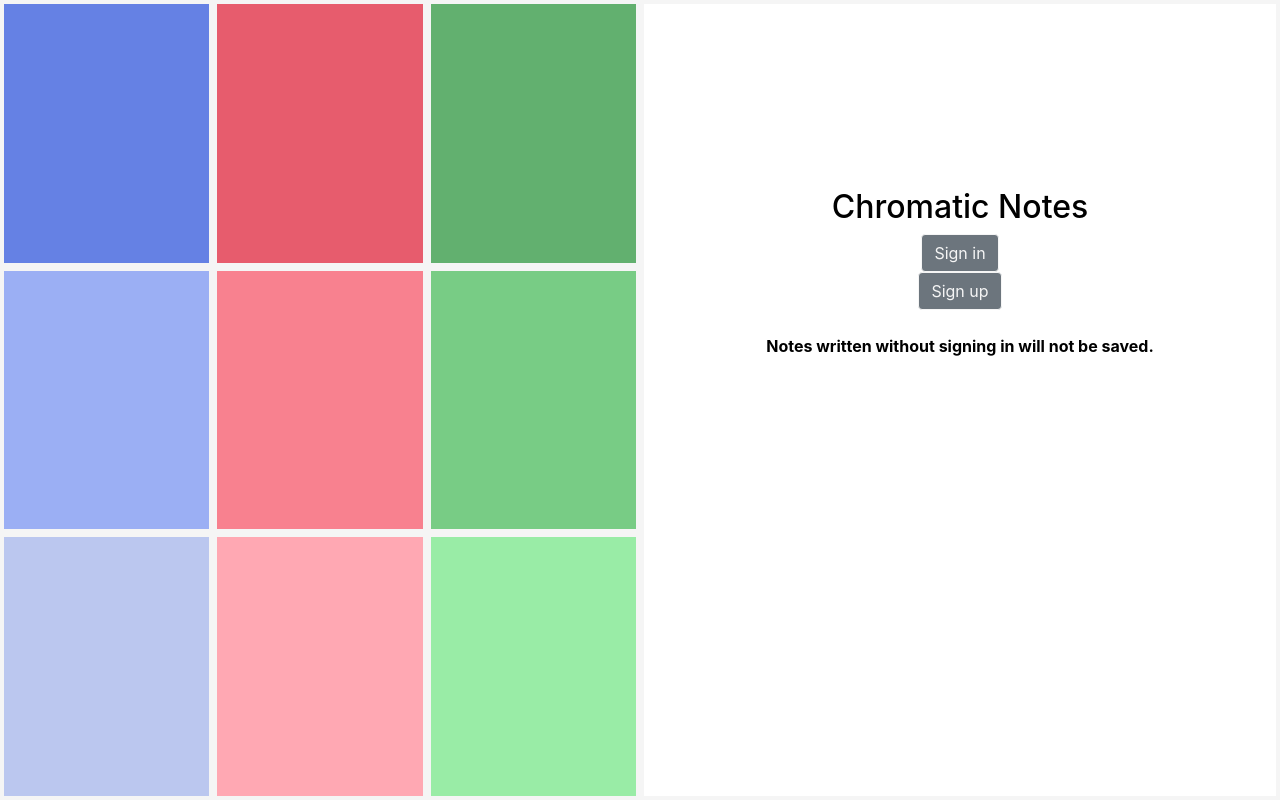
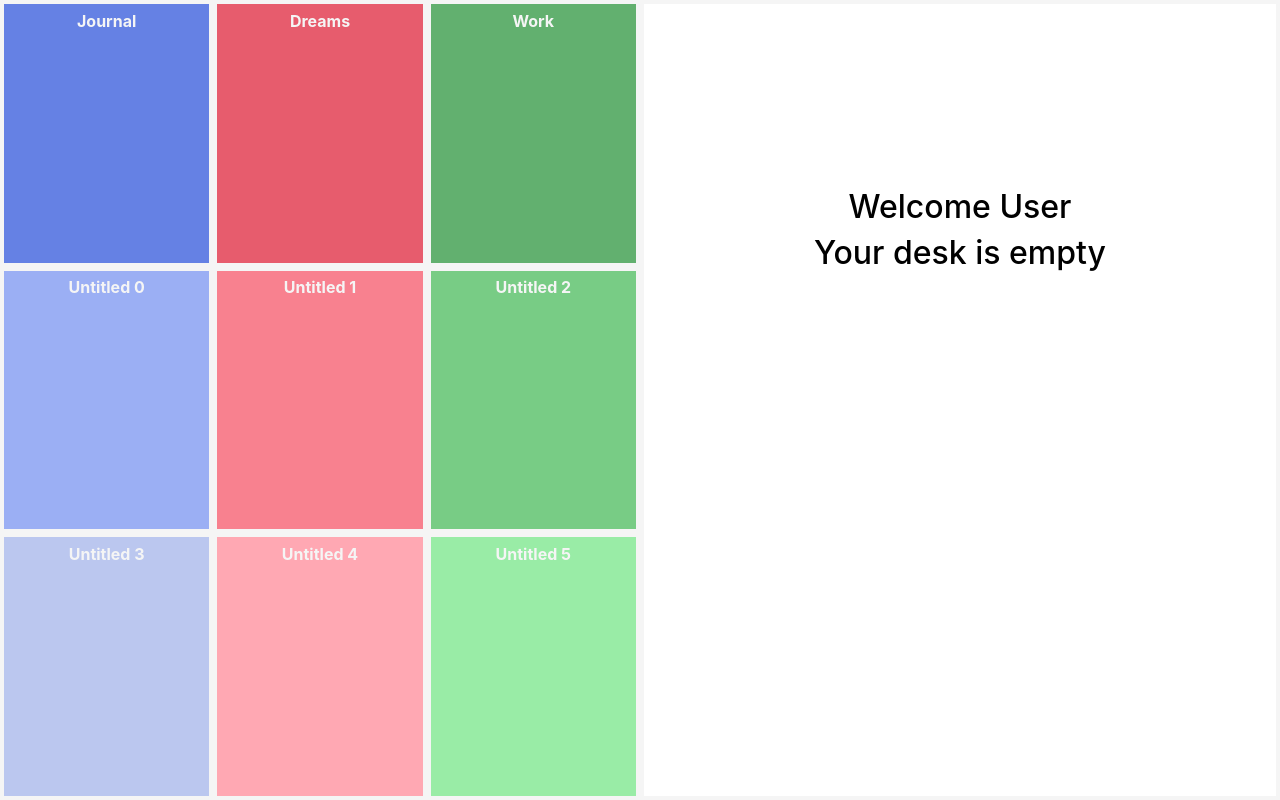
Before and after one commit to theoluyi/chromatic-notes, a React (Create React App) app: page / in a window 1280 px wide. Built offline with nearby package versions, Linux system fonts and the light colour scheme.

Commit message:
comments out ternaries detecting user, replaces with unary jsx to facilitate testing

```diff
--- a/src/App.js
+++ b/src/App.js
@@ -80,7 +80,8 @@ function App() {
                 <NotebookCard
                   key={notebook.color}
                   color={notebook.color}
-                  name={user? notebook.name : null}
+                  // name={user? notebook.name : null}
+                  name={notebook.name}
                   selectNotebook={selectNotebook}
                 />)))}
             </div>
@@ -91,8 +92,9 @@ function App() {
             <Route exact path="/" render={() => (
                 <div className="auth-and-empty-desk-views">
                   {/* className="auth-and-empty-desk-views" is a reminder that these views don't naturally pair up */}
-                  { user? <SignedInView mimicUserSignInAndUp={mimicUserSignInAndUp}/>
-                  : <PleaseSignInView mimicUserSignInAndUp={mimicUserSignInAndUp}/> }
+                  {/* { user? <SignedInView mimicUserSignInAndUp={mimicUserSignInAndUp}/>
+                  : <PleaseSignInView mimicUserSignInAndUp={mimicUserSignInAndUp}/> } */}
+                  <SignedInView mimicUserSignInAndUp={mimicUserSignInAndUp}/>
                 </div>
             )} />
             <Route path="/dark-red" render={routerProps => <TableOfContents {...routerProps} notes={mockData[1].notes} />}>
--- a/src/Components/NotePreviewCard.js
+++ b/src/Components/NotePreviewCard.js
@@ -6,7 +6,7 @@ import "../Component_Styles/NotePreviewCard.css";
 
 // QQ this hardcoded component uses inline styling
 const NotePreviewCard = (props) => {
-  console.log(props.noteInfo)
+  // console.log(props.noteInfo)
   const {date_created, note_text, note_title} = props.noteInfo;
   return (
     <Accordion>
--- a/src/Components/TableOfContents.js
+++ b/src/Components/TableOfContents.js
@@ -5,6 +5,7 @@ import "../Component_Styles/TableOfContents.css";
 
 // QQ this hardcoded component uses inline styling
 const TableOfContents = (props) => {
+  console.log(props)
   return (
     <div
       className='table-of-contents'
```
